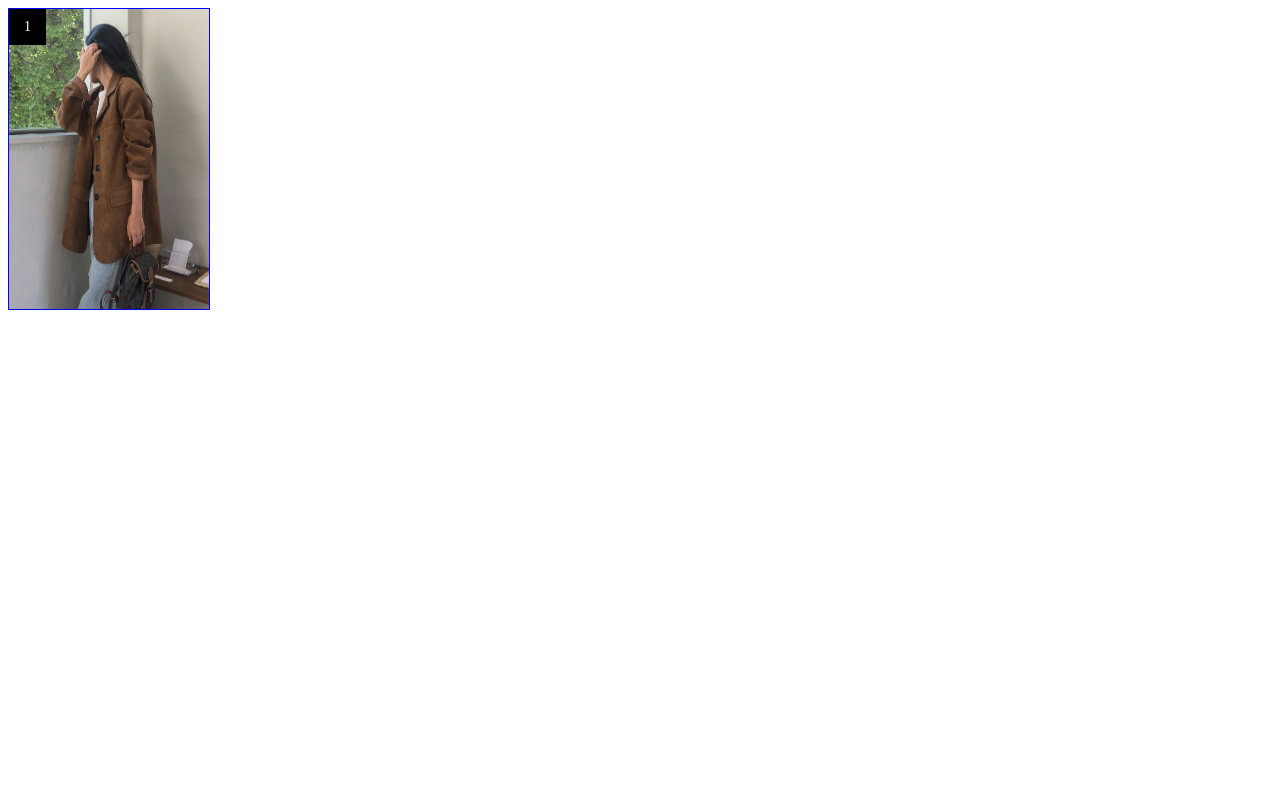
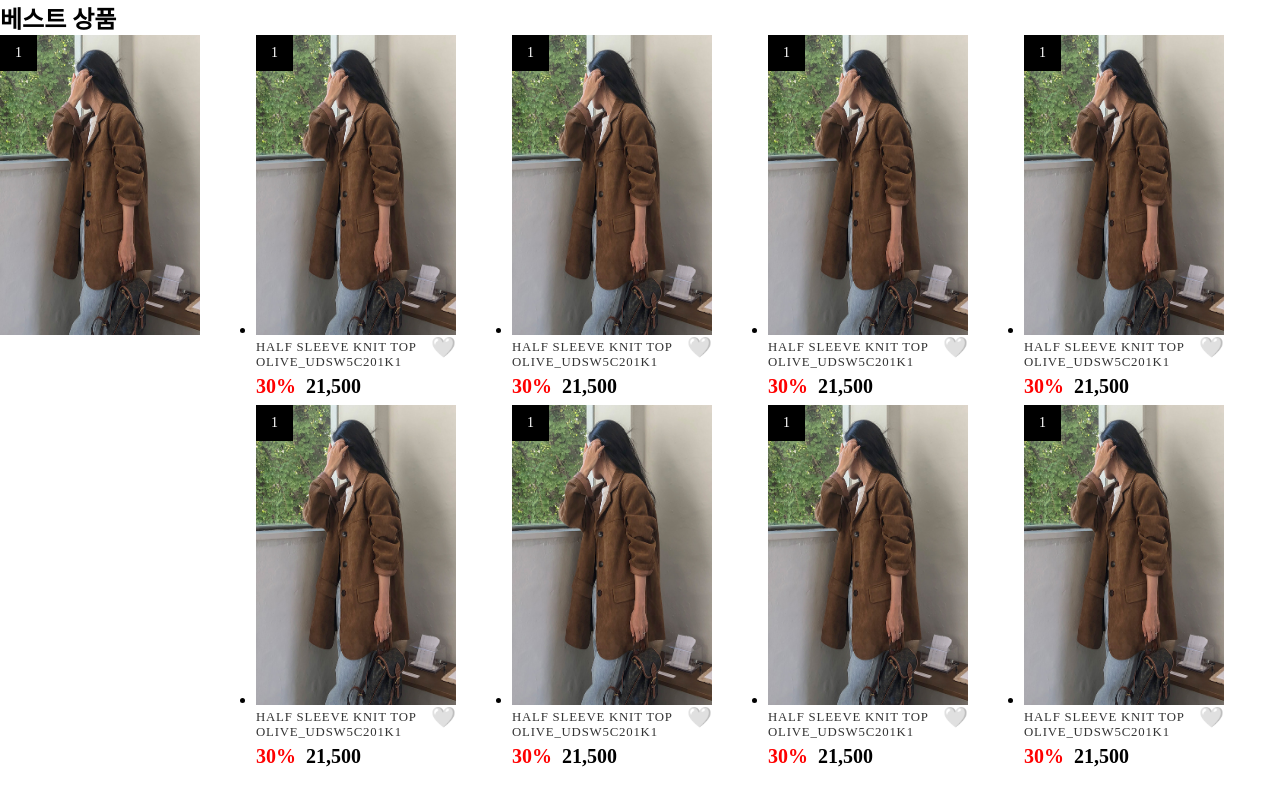
Before and after one commit to KwonYongBin/html_css, a React (Create React App) app in the folder React/basic-app/: page / in a window 1280 px wide. Built offline with nearby package versions, Linux system fonts and the light colour scheme.

Commit message:
2025.09.10

```diff
--- a/React/basic-app/src/AppProduct.js
+++ b/React/basic-app/src/AppProduct.js
@@ -1,11 +1,11 @@
 import React from 'react'
-import {BestProductImage } from './components/Product.jsx';
+import {BestProduct } from './components/Product.jsx';
 import './style/Product.css';
 
 const App = () => {
   return (
     <>
-        <BestProductImage />
+        <BestProduct />
     </>
   )
 }
--- a/React/basic-app/src/components/Product.jsx
+++ b/React/basic-app/src/components/Product.jsx
@@ -1,3 +1,51 @@
+/**
+ * 베스트 상품 컴포넌트
+ */
+export const BestProduct = () => {
+  return (
+    <>
+        <h2>베스트 상품</h2>
+        <ul className="best-product">
+            <li><BestProductImage /></li>
+            <li><BestProductItem /></li>
+            <li><BestProductItem /></li>
+            <li><BestProductItem /></li>
+            <li><BestProductItem /></li>
+            <li><BestProductItem /></li>
+            <li><BestProductItem /></li>
+            <li><BestProductItem /></li>
+            <li><BestProductItem /></li>
+        </ul>
+    </>
+  )
+}
+
+/**
+ * 베스트 상품 아이템 컴포넌트
+ */
+export const BestProductItem = () => {
+  return (
+    <div>
+        <BestProductImage />
+        <BestProductContent />
+    </div>
+  )
+}
+
+/**
+ * 베스트 상품 컨텐츠 컴포넌트
+ */
+export const BestProductContent = () => {
+  return (
+    <div className="best-product-content">
+        <p className="best-product-content-title">HALF SLEEVE KNIT TOP OLIVE_UDSW5C201K1</p>
+        <span className="best-product-content-sale">30%</span>
+        <span className="best-product-content-price">21,500</span>
+        <span className="best-product-content-like">🤍</span>
+    </div>
+  )
+}
+
 /**
  * 베스트 상품 이미지 컴포넌트
  */
@@ -8,15 +56,16 @@ export const BestProductImage = () => {
         "style": {
             "width": "200px",
             "height": "300px"
-        }
+        },
+        "no": 1,
+        "like": false
     }
     return (
         <div className="best-product-img">
-            <ProductImage
-                img={data.img}
-                style={data.style}
-            />
-            <span className="best-product-imgb no">1</span>
+            <ProductImage img={data.img} style={data.style}/>
+            <span className="best-product-img-no">{data.no}</span>
+            {data.like?
+                <span className="best-product-img-like">🤍</span> : "" }
         </div>
     )
 }
--- a/React/basic-app/src/style/Product.css
+++ b/React/basic-app/src/style/Product.css
@@ -1,10 +1,13 @@
+* {
+    margin: 0;
+    padding: 0;
+}
 .best-product-img {
-    border: 1px solid blue;
     position: relative;
     width: 200px;
     height: 300px;
 }
-span.no {
+.best-product-img-no {
     padding: 10px 15px;
     position: absolute;
     left: 0; top: 0;
@@ -12,3 +15,44 @@ span.no {
     background-color: #000;
     font-size: 14px;
 }
+.best-product-img-like {
+    position: absolute;
+    right: 5px; bottom: 5px;
+}
+.best-product-content {
+    position: relative;
+    width: 200px;
+    height: 70px;
+}
+.best-product-content-title{
+    font-size: 0.8rem;
+    color: #333;
+    letter-spacing: 0.8px;
+    padding: 5px 0;
+}
+.best-product-content-sale{
+    font-size: 1.25rem;
+    color: red;
+    font-weight: bold;
+    padding-right: 10px;
+}
+.best-product-content-price{
+    font-size: 1.25rem;
+    font-weight: bold;
+
+}
+.best-product-content-like{
+    position: absolute;
+    top: 0;
+    right: 0;
+    font-size: 20px;
+}
+
+.best-product {
+    display: grid;
+    grid-template-columns: repeat(5, 1fr);
+    grid-template-rows: repeat(2, 1fr);
+}
+.best-product li:first-child {
+    grid-row: span 2;
+}
```
